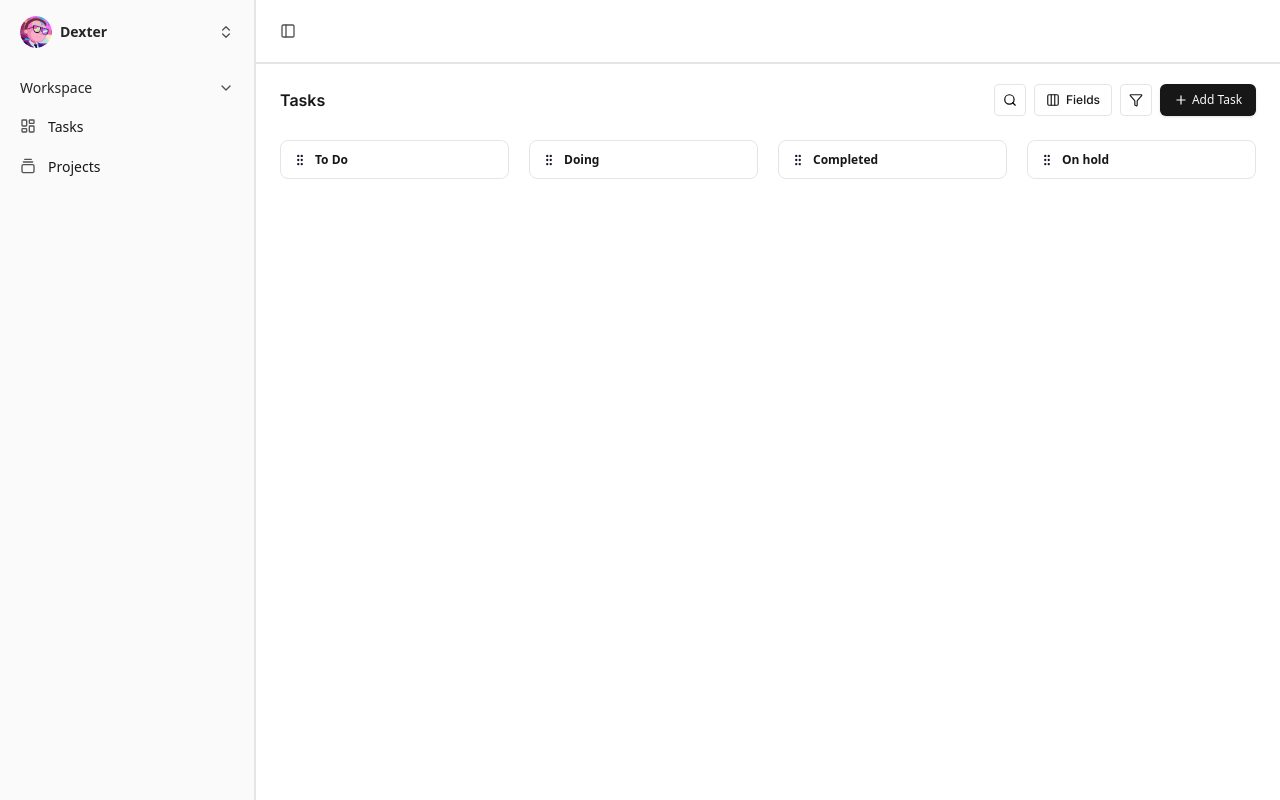
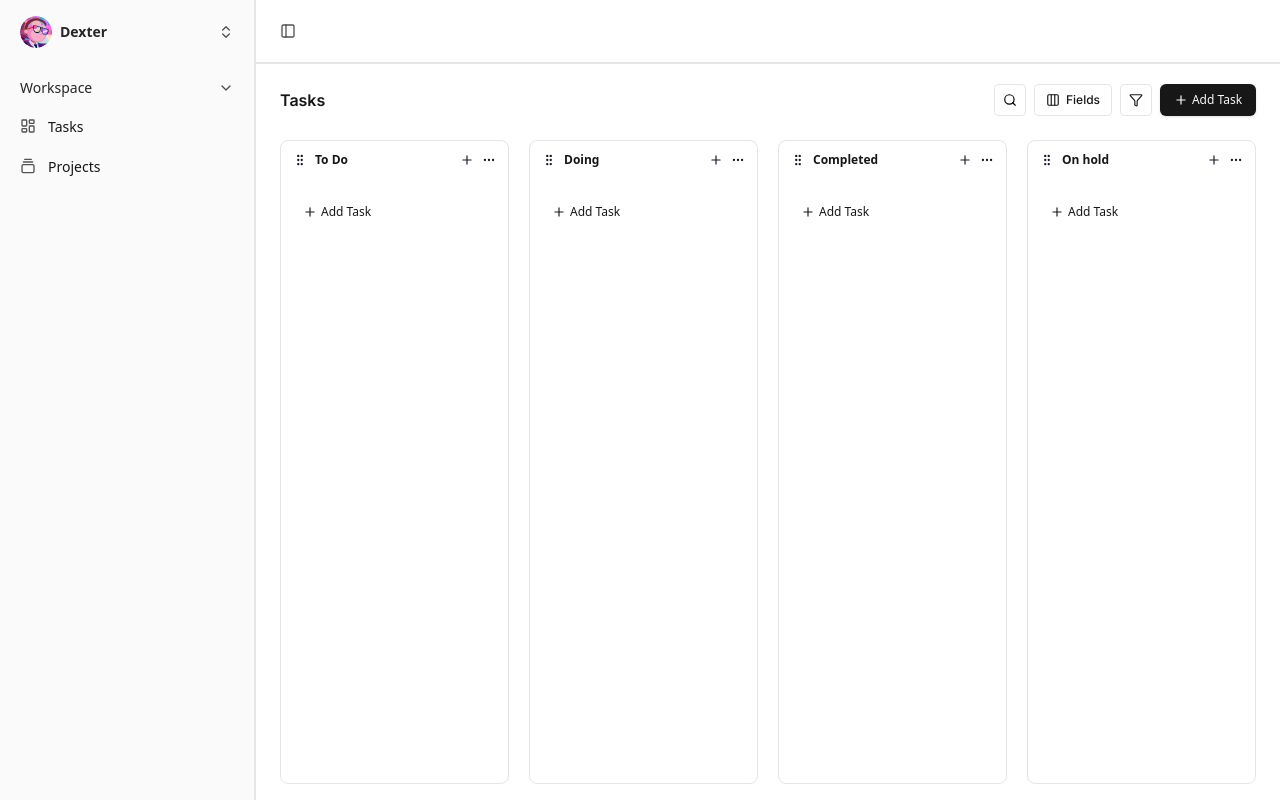
Before and after one commit to MandiraDatta/intenshala-ToDo, a Next.js app in the folder frontend/: page /dashboard in a window 1280 px wide. Built offline with nearby package versions, Linux system fonts and the light colour scheme.

Commit message:
feat: update task columns with add task and options functionality

```diff
--- a/frontend/app/dashboard/page.tsx
+++ b/frontend/app/dashboard/page.tsx
@@ -4,7 +4,7 @@ import Sidebar from "@/components/sidebar";
 import Navbar from "@/components/navbar";
 import TaskHeader from "@/components/taskHeader";
 import { useEffect, useState } from "react";
-import { GripVertical } from "lucide-react";
+import { GripVertical, Plus, MoreHorizontal } from "lucide-react";
 
 export default function Dashboard() {
   const [isSidebarOpen, setSidebarOpen] = useState(true);
@@ -29,8 +29,7 @@ export default function Dashboard() {
     <div className="min-h-screen flex bg-white">
       {/* Sidebar Container */}
       <div
-        className={`overflow-hidden transition-all duration-300 ease-in-out ${
-          isSidebarOpen
+        className={`overflow-hidden transition-all duration-300 ease-in-out ${isSidebarOpen
           ? "w-[10rem] sm:w-[12rem] md:w-[14rem] lg:w-[16rem]"
           : "w-0"
           }`}
@@ -50,11 +49,12 @@ export default function Dashboard() {
             <TaskHeader />
 
             {/* Main Content Columns */}
-            <div className="w-full h-full flex gap-5 overflow-x-auto">
+            <div className="w-full h-full flex  gap-5 overflow-x-auto">
               {/* todo column */}
-              <div className="w-[289px] h-[39px] flex  justify-between p-3 rounded-lg border border-[#E5E5E5]">
+              <div className=" w-full flex flex-col gap-5 rounded-lg border border-[#E5E5E5]">
+                <div className="w-full h-[39px] flex  justify-between p-3 ">
                   {/* left */}
-<div className="w-14 h-3.5 flex items-center gap-2">
+                  <div className="w-full h-3.5 flex items-center gap-2">
 
                     {/* Grip */}
                     <div className="w-3.5 h-3.5 flex items-center justify-center">
@@ -68,67 +68,178 @@ export default function Dashboard() {
                       </span>
                     </div>
 
+                    {/* right  */}
+                    <div className="w-9 h-3.5 flex items-center  ml-auto gap-2">
+                      {/* add task */}
+                      <div className="w-3.5 h-3.5 flex items-center justify-center">
+                        <Plus className="w-[61rem] h-[49.25rem] gap-5" />
+                      </div>
+                      {/* filter */}
+                      <div className="w-5 h-3.5 ml-auto flex items-center justify-center">
+                        <span className="font-sans text-xs font-semibold leading-3 text-[#171717] whitespace-nowrap flex items-center justify-center">
+                          <MoreHorizontal className="w-3.5 h-3.5" />
+                        </span>
+                      </div>
+                    </div>
+                  </div>
+                </div>
+                <div className="w-full h-[39px] flex  justify-between px-3">
+                  <div className="w-[5.625rem] h-6 flex items-center gap-1 py-2 px-[0.625rem] text-[#171717]">
+  <div className="w-3.5 h-3.5 flex items-center justify-center">
+    <Plus size={14} />
+  </div>
+
+  <div className="w-[3.375rem] h-4 flex items-center">
+    <span className="font-sans text-xs font-medium leading-4 tracking-normal whitespace-nowrap">
+      Add Task
+    </span>
+  </div>
+</div>
                 </div>
               </div>
 
               {/* doing column */}
-              <div className="w-[289px] h-[39px] flex justify-between p-3 rounded-lg border border-[#E5E5E5]">
+              <div className="w-full flex flex-col gap-5 rounded-lg border border-[#E5E5E5]">
+                <div className="w-full h-[39px] flex justify-between p-3">
                   {/* left */}
-<div className="w-14 h-3.5 flex items-center gap-2">
+                  <div className="w-full h-3.5 flex items-center gap-2">
 
                     {/* Grip */}
                     <div className="w-3.5 h-3.5 flex items-center justify-center">
                       <GripVertical className="w-3.5 h-3.5" />
                     </div>
 
-  {/* To Do */}
+                    {/* Doing */}
                     <div className="w-[34px] h-3 flex items-center">
                       <span className="font-sans text-xs font-semibold leading-3 text-[#171717] whitespace-nowrap">
                         Doing
                       </span>
                     </div>
+                    {/* right  */}
+                    <div className="w-9 h-3.5 flex items-center  ml-auto gap-2">
+                      {/* add task */}
+                      <div className="w-3.5 h-3.5 flex items-center justify-center">
+                        <Plus className="w-[61rem] h-[49.25rem] gap-5" />
+                      </div>
+                      {/* filter */}
+                      <div className="w-5 h-3.5 ml-auto flex items-center justify-center">
+                        <span className="font-sans text-xs font-semibold leading-3 text-[#171717] whitespace-nowrap flex items-center justify-center">
+                          <MoreHorizontal className="w-3.5 h-3.5" />
+                        </span>
+                      </div>
+                    </div>
 
+                  </div>
+                </div>
+                <div className="w-full h-[39px] flex justify-between px-3">
+                  <div className="w-[5.625rem] h-6 flex items-center gap-1 py-2 px-[0.625rem] text-[#171717]">
+                    <div className="w-3.5 h-3.5 flex items-center justify-center">
+                      <Plus size={14} />
+                    </div>
+
+                    <div className="w-[3.375rem] h-4 flex items-center">
+                      <span className="font-sans text-xs font-medium leading-4 tracking-normal whitespace-nowrap">
+                        Add Task
+                      </span>
+                    </div>
+                  </div>
                 </div>
               </div>
 
               {/* completed column */}
-              <div className="w-[289px] h-[39px] flex justify-between p-3 rounded-lg border border-[#E5E5E5]">
+              <div className="w-full flex flex-col gap-5 rounded-lg border border-[#E5E5E5]">
+                <div className="w-full h-[39px] flex justify-between p-3">
 
                   {/* left */}
-<div className="w-14 h-3.5 flex items-center gap-2">
+                  <div className="w-full h-3.5 flex items-center gap-2">
 
                     {/* Grip */}
                     <div className="w-3.5 h-3.5 flex items-center justify-center">
                       <GripVertical className="w-3.5 h-3.5" />
                     </div>
 
-  {/* To Do */}
+                    {/* Completed */}
                     <div className="w-[34px] h-3 flex items-center">
                       <span className="font-sans text-xs font-semibold leading-3 text-[#171717] whitespace-nowrap">
                         Completed
                       </span>
                     </div>
+                    {/* right  */}
+                    <div className="w-9 h-3.5 flex items-center  ml-auto gap-2">
+                      {/* add task */}
+                      <div className="w-3.5 h-3.5 flex items-center justify-center">
+                        <Plus className="w-[61rem] h-[49.25rem] gap-5" />
+                      </div>
+                      {/* filter */}
+                      <div className="w-5 h-3.5 ml-auto flex items-center justify-center">
+                        <span className="font-sans text-xs font-semibold leading-3 text-[#171717] whitespace-nowrap flex items-center justify-center">
+                          <MoreHorizontal className="w-3.5 h-3.5" />
+                        </span>
+                      </div>
+                    </div>
 
+                  </div>
+                </div>
+                <div className="w-full h-[39px] flex justify-between px-3">
+                  <div className="w-[5.625rem] h-6 flex items-center gap-1 py-2 px-[0.625rem] text-[#171717]">
+                    <div className="w-3.5 h-3.5 flex items-center justify-center">
+                      <Plus size={14} />
+                    </div>
+
+                    <div className="w-[3.375rem] h-4 flex items-center">
+                      <span className="font-sans text-xs font-medium leading-4 tracking-normal whitespace-nowrap">
+                        Add Task
+                      </span>
+                    </div>
+                  </div>
                 </div>
               </div>
 
               {/* on hold column */}
-              <div className="w-[289px] h-[39px] flex justify-between p-3 rounded-lg border border-[#E5E5E5]">
+              <div className="w-full flex flex-col gap-5 rounded-lg border border-[#E5E5E5]">
+                <div className="w-full h-[39px] flex justify-between p-3">
                   {/* left */}
-<div className="w-14 h-3.5 flex items-center gap-2">
+                  <div className="w-full h-3.5 flex items-center gap-2">
 
                     {/* Grip */}
                     <div className="w-3.5 h-3.5 flex items-center justify-center">
                       <GripVertical className="w-3.5 h-3.5" />
                     </div>
 
-  {/* To Do */}
+                    {/* On hold */}
                     <div className="w-[34px] h-3 flex items-center">
                       <span className="font-sans text-xs font-semibold leading-3 text-[#171717] whitespace-nowrap">
                         On hold
                       </span>
                     </div>
+                    {/* right  */}
+                    <div className="w-9 h-3.5 flex items-center  ml-auto gap-2">
+                      {/* add task */}
+                      <div className="w-3.5 h-3.5 flex items-center justify-center">
+                        <Plus className="w-[61rem] h-[49.25rem] gap-5" />
+                      </div>
+                      {/* filter */}
+                      <div className="w-5 h-3.5 ml-auto flex items-center justify-center">
+                        <span className="font-sans text-xs font-semibold leading-3 text-[#171717] whitespace-nowrap flex items-center justify-center">
+                          <MoreHorizontal className="w-3.5 h-3.5" />
+                        </span>
+                      </div>
+                    </div>
 
+                  </div>
+                </div>
+                <div className="w-full h-[39px] flex justify-between px-3">
+                  <div className="w-[5.625rem] h-6 flex items-center gap-1 py-2 px-[0.625rem] text-[#171717]">
+                    <div className="w-3.5 h-3.5 flex items-center justify-center">
+                      <Plus size={14} />
+                    </div>
+
+                    <div className="w-[3.375rem] h-4 flex items-center">
+                      <span className="font-sans text-xs font-medium leading-4 tracking-normal whitespace-nowrap">
+                        Add Task
+                      </span>
+                    </div>
+                  </div>
                 </div>
               </div>
             </div>
```
Lines whose indentation alone changed are shown as unchanged.
